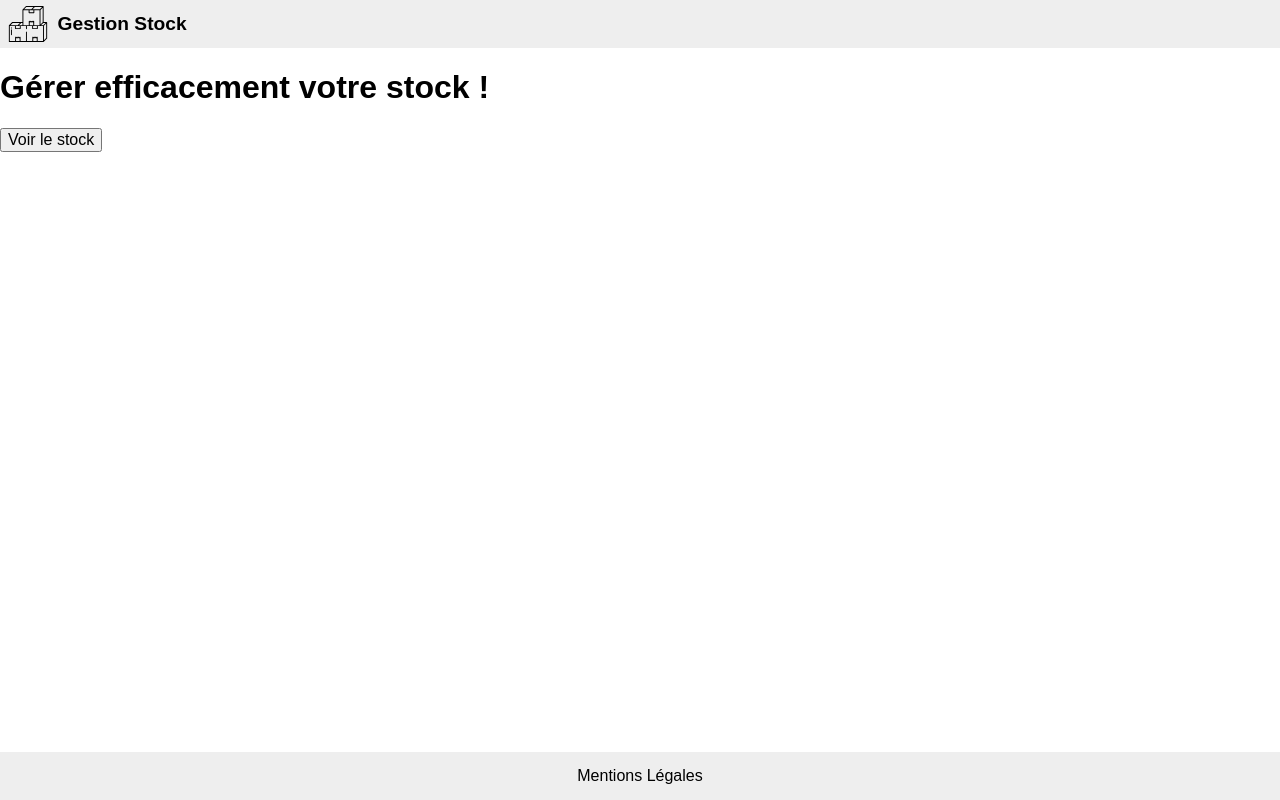
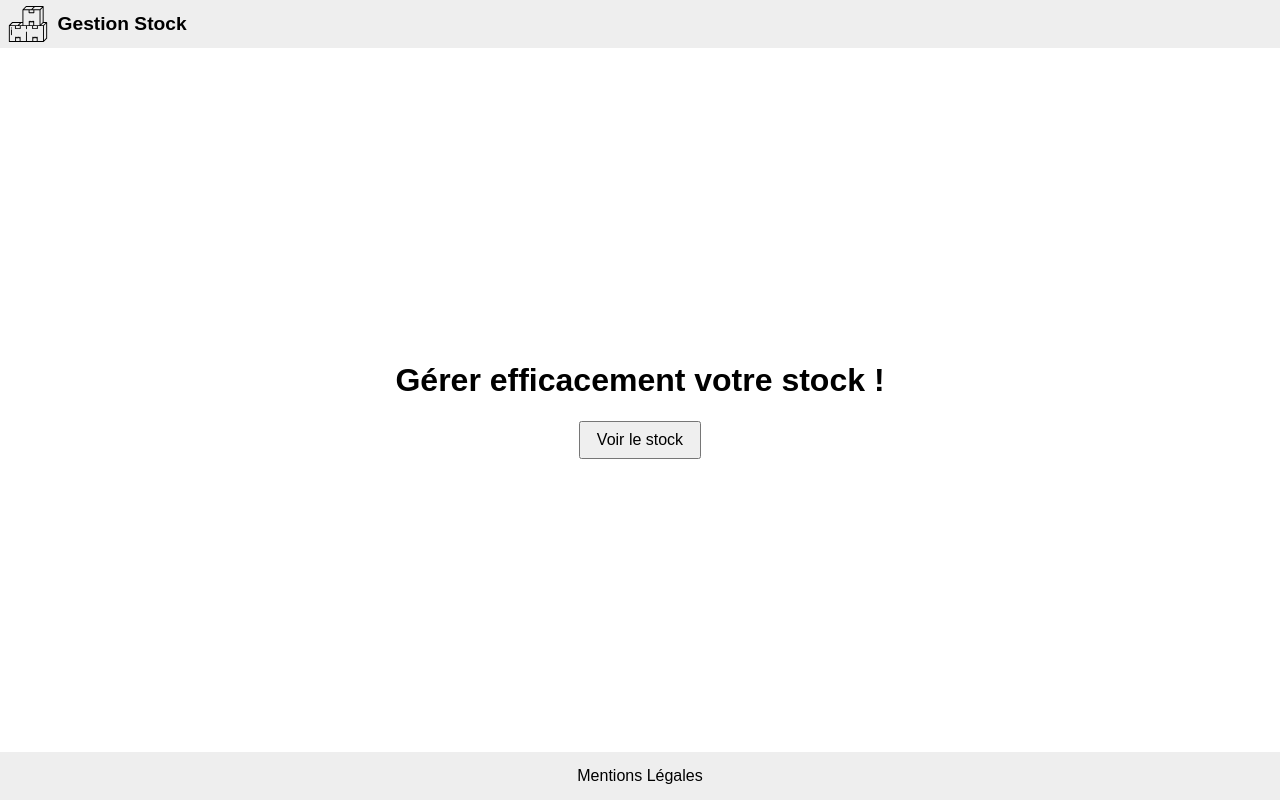
Before and after one commit to jlg-formation/tjscv1-sept-2021, a React (Create React App) app in the folder front/: page / in a window 1280 px wide. Built offline with nearby package versions, Linux system fonts and the light colour scheme.

Commit message:
css: layout ok

```diff
--- a/front/src/index.scss
+++ b/front/src/index.scss
@@ -38,6 +38,10 @@ header {
 
 main {
   flex-grow: 1;
+  display: flex;
+  flex-flow: column;
+  align-items: center;
+  justify-content: center;
 }
 
 footer {
@@ -55,3 +59,10 @@ footer {
     }
   }
 }
+
+button {
+  padding: 0.5em 1em;
+  &:not(:disabled) {
+    cursor: pointer;
+  }
+}
```
